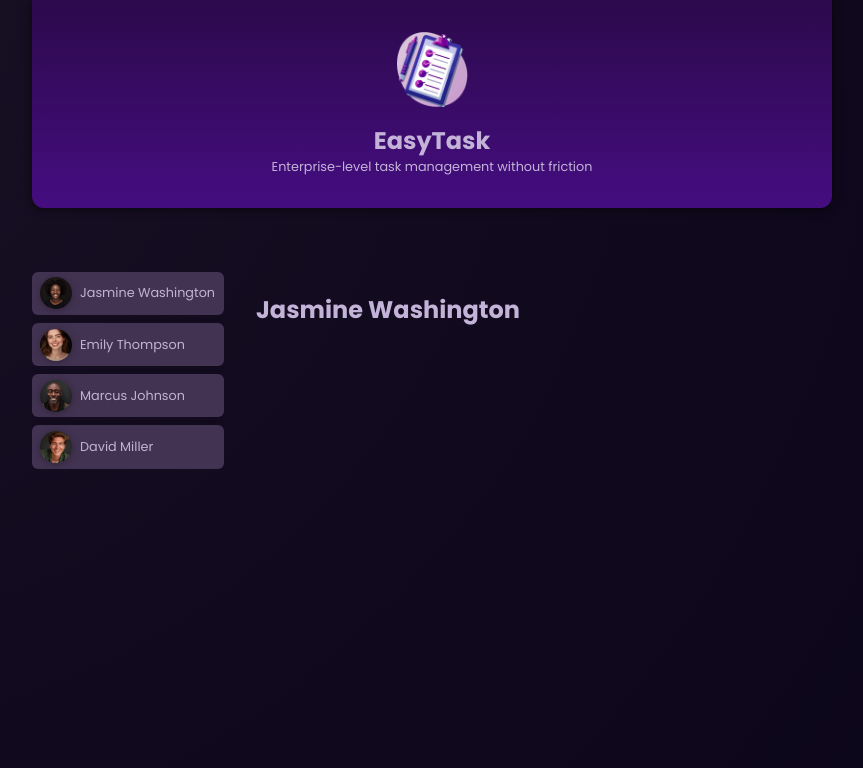
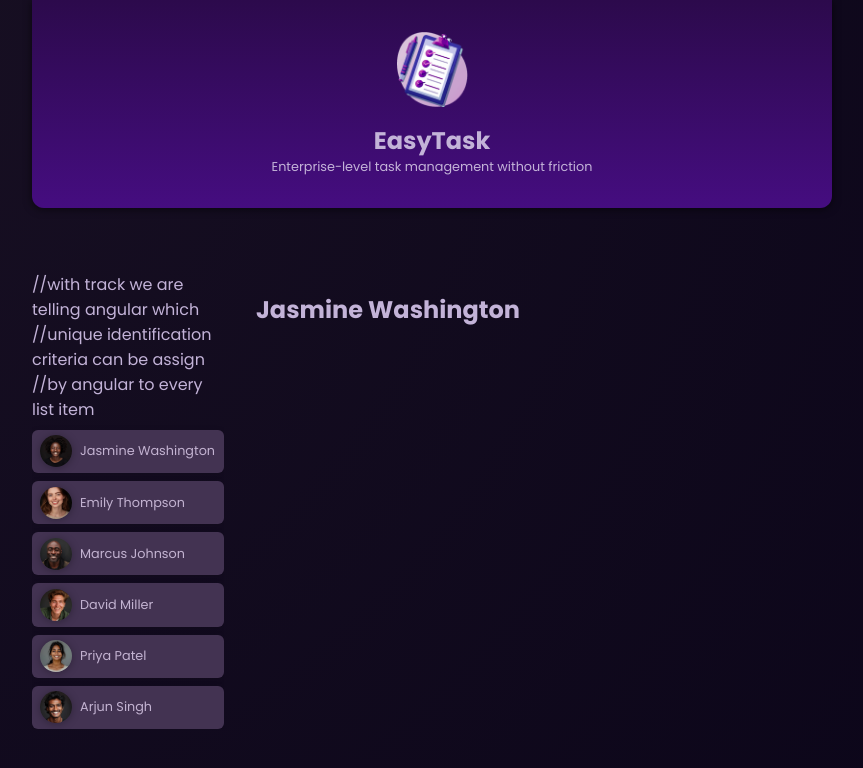
Before and after one commit to deszidariu/maximilianSchwarzm-llerAngularBestCourse, an Angular app in the folder first-angular-app/: page / in a window 1280 px wide. Shown: the top 768 px of the page, without its empty margins (208-1071 px from the left). Built offline with nearby package versions, Linux system fonts and the light colour scheme.

Commit message:
dynamically render list in html with @for (user of users; track user.id)

```diff
--- a/first-angular-app/src/app/app.html
+++ b/first-angular-app/src/app/app.html
@@ -2,30 +2,17 @@
 
 <main>
     <ul id="users">
+        //with track we are telling angular which
+        //unique identification criteria can be assign
+        //by angular to every list item
+        @for (user of users; track user.id) {
         <li>
             <app-user
-            [user]="users[0]"
+            [user]="user"
             (select)="onSelectUser($event)"
              />
         </li>
-        <li>
-            <app-user
-            [user]="users[1]"
-            (select)="onSelectUser($event)"
-             />
-        </li>
-        <li>
-            <app-user
-            [user]="users[2]"
-            (select)="onSelectUser($event)"
-             />
-        </li>
-        <li>
-            <app-user
-            [user]="users[3]"
-            (select)="onSelectUser($event)"
-             />
-        </li>
+        }
     </ul>
 
     <app-tasks [name]="selectedUser?.name" />
```
